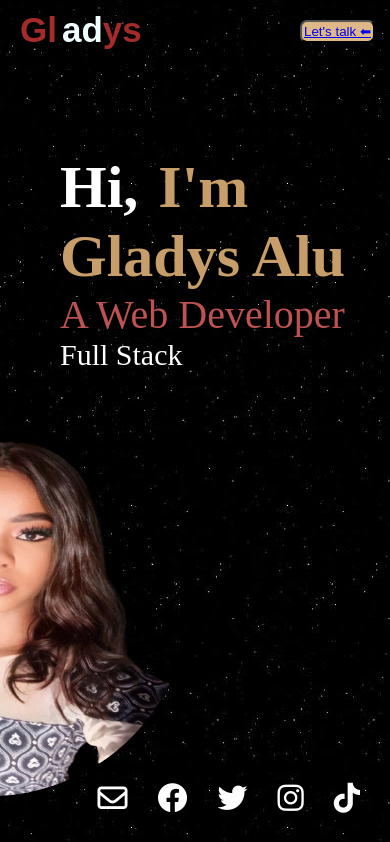
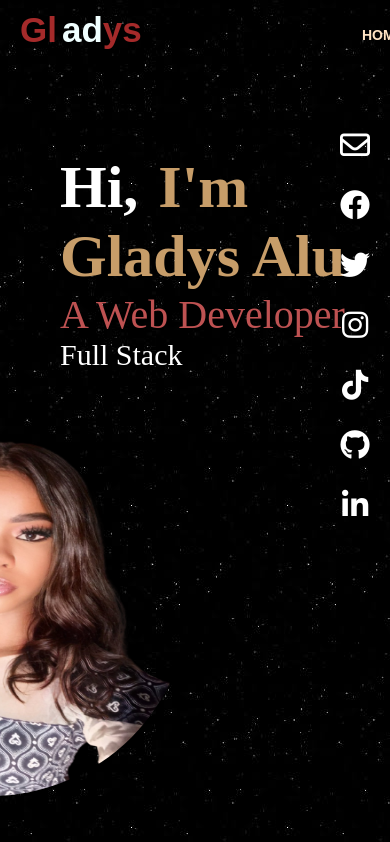
Before and after one commit to Glad99/Portfolio-Project, a plain HTML site: page index.html in a window 390 px wide. Shown: the top 842 px of the page. Drawn offline with Linux system fonts and the light colour scheme.

Commit message:
first commit

```diff
--- a/index.css
+++ b/index.css
@@ -9,7 +9,6 @@
     background-position: centre;
     background-size: cover;
     height: 100vh;
-    background-image:
 }
 
 .navbar{
@@ -71,6 +70,7 @@ ul li a{
 ul li a:hover{
     color: brown;
 }
+
 img{
     width: 400px;
     height: 400px;
@@ -80,7 +80,6 @@ img{
     margin-top: 20px;
 }
 
-
 .btn{
     background-color: burlywood;
     padding: 2px;
@@ -89,10 +88,10 @@ img{
     margin-left: 100px;
     cursor: pointer;
 }
+
 .btn:hover{
     background-color: white;
 }
-
 
 .contents{
     color: white;
@@ -104,25 +103,20 @@ img{
     margin-left: 60px;
 }
 
-/* h1{
-    color: white;
-    text-align: left;
-    height: auto;
-    margin: auto;
-}*/
-
 .Hello{
     font-size: 60px;
     color: white;
+}
 
-}
 .par{
     font-size: 40px;
     color: rgb(190, 82, 82);
 }
+
 .fs{
     font-size: 30px;
 }
+
 aside{
     display: flex;
     flex-direction: column;
@@ -138,6 +132,7 @@ aside{
     align-items: center;
     cursor: pointer;
 }
+
 #envelope:hover{
     color: rgb(241, 204, 158);
 }
@@ -159,6 +154,7 @@ aside{
 #linkedin:hover{
     color: rgb(241, 204, 158);
 }
+
 article{
     display: grid;
     grid-template-columns: auto;
@@ -173,7 +169,6 @@ article{
     justify-content: center;
     opacity: 0.8;
 }
-
 article > div{
     background-color:white;
     padding: 20px;
@@ -181,23 +176,18 @@ article > div{
     text-align: center;
 }
 
-
 .iframe{
     display: flex;
     justify-content: center;
     margin-top: 100px;
     margin-bottom: 100px;
     opacity: 0.7;
+}
 
-}
 footer{
     background-color: rgb(253, 215, 168);
     text-align: center;
     opacity: 0.7;
-
-}
-.foot{
-
 }
 
 .contact-section{
@@ -213,6 +203,7 @@ footer{
     border-top-right-radius: 0px;
     border-top-left-radius: 0px;
 }
+
 #contact{
     color: brown;
     display: grid;
@@ -226,28 +217,12 @@ footer{
 .connect:hover{
     background-color: rgb(179, 162, 113);
 }
-@media(max-width:576px){
-    body{
-        background-color: black;}
-        .menu{
-            display: none;
-        }
-        aside{
-            flex-direction: row;
-            bottom: 1px;
-            top: auto;
-            left: 25%;
-            position: absolute;
-            color: white;
-        }
-        main{
-            height: fit-content;
-        }
-}
+
 .address{
     padding: 10px;
 
 }
+
 .add span{
     color: brown;
 }
```
